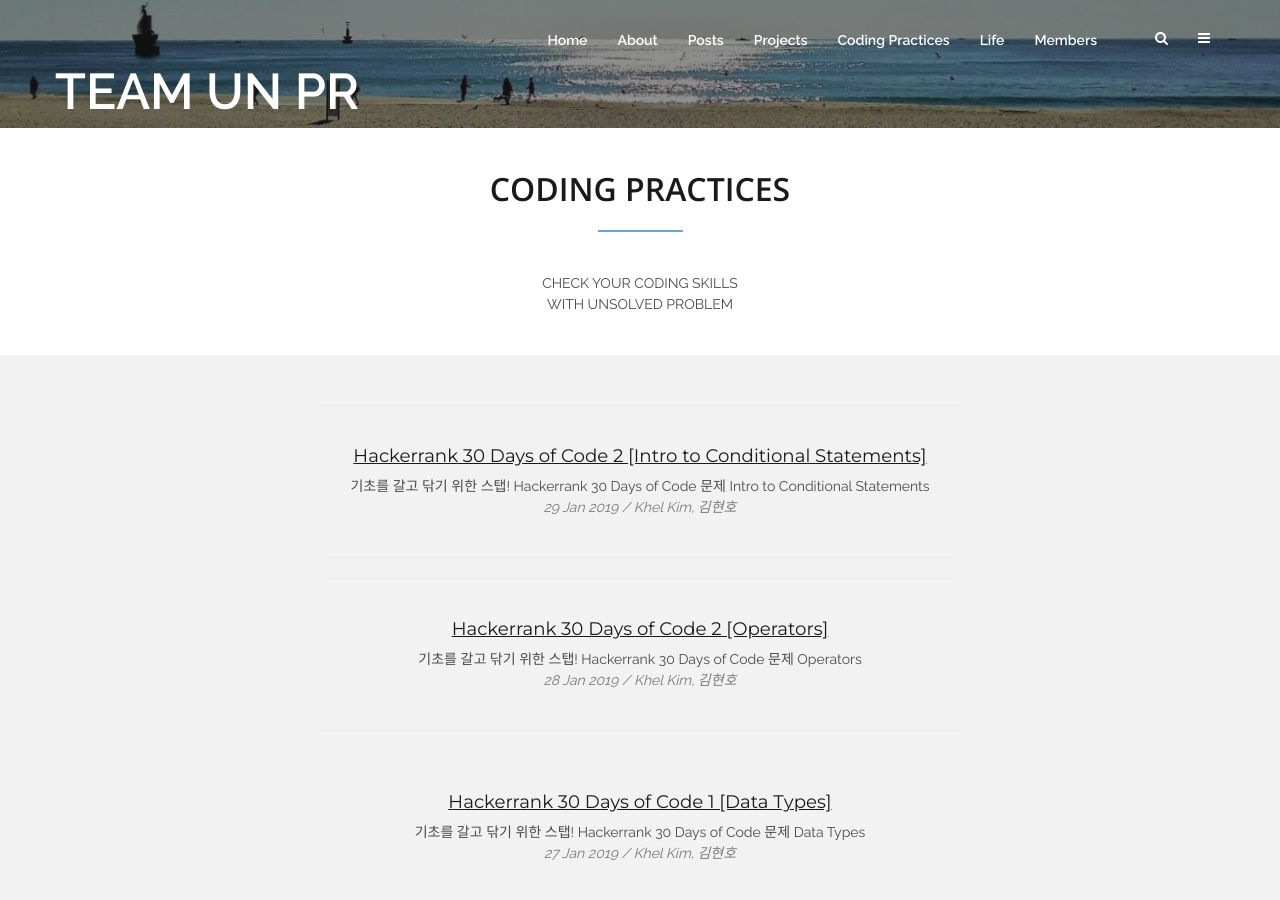
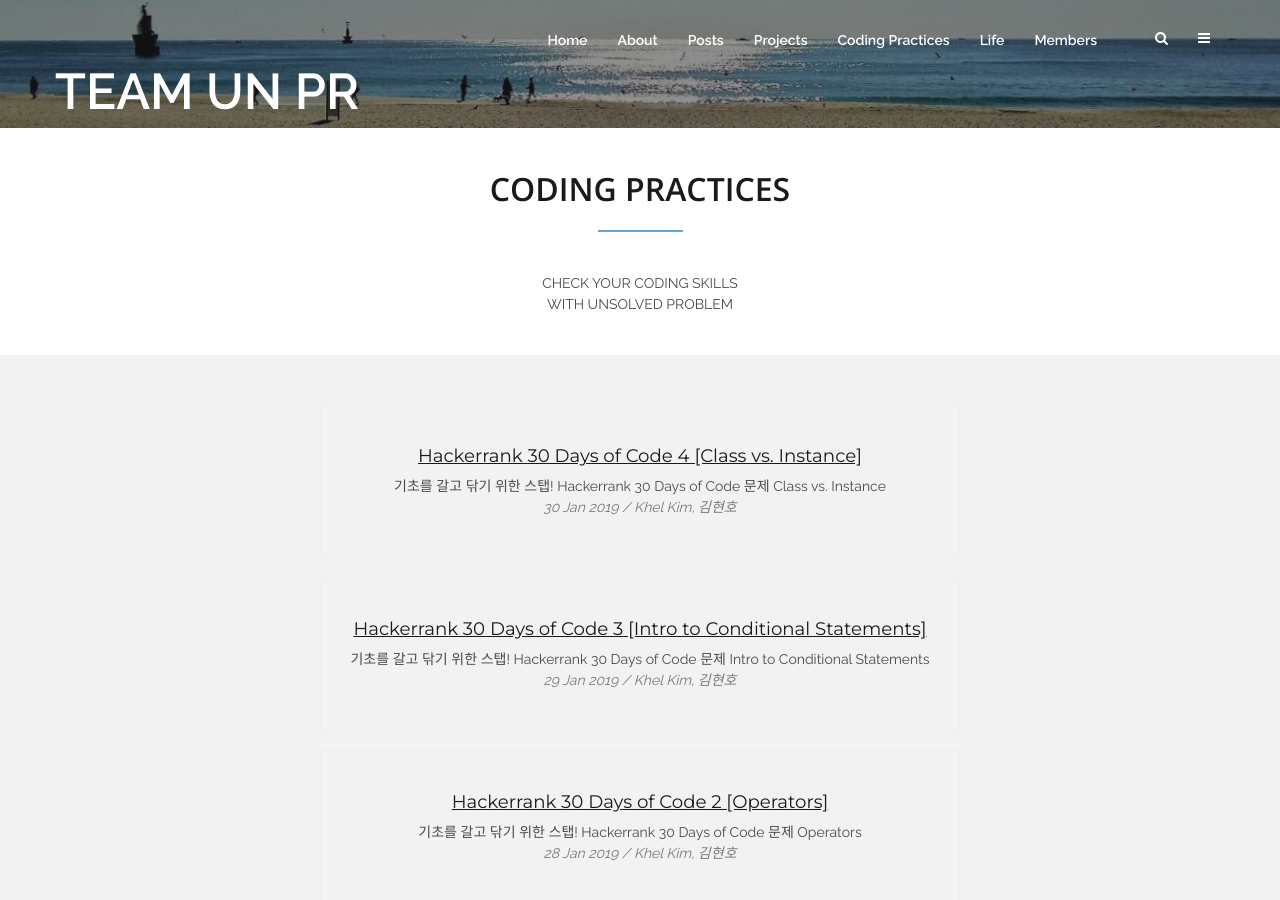
Before and after one commit to unsolvedproblem/unsolvedproblem.github.io, a Jekyll site: the page built from coding_practices.html, in a window 1280 px wide and 900 px high. Built offline with Jekyll 4.4.1, drawn with Linux system fonts in a browser that asks for light colours.

Commit message:
Hackerrank

```diff
--- a/_posts/2019-01-29-Hackerrank0.md
+++ b/_posts/2019-01-29-Hackerrank0.md
@@ -1,6 +1,6 @@
 ---
 layout: post
-title:  "Hackerrank 30 Days of Code 2 [Intro to Conditional Statements]"
+title:  "Hackerrank 30 Days of Code 3 [Intro to Conditional Statements]"
 date:   2019-01-29
 category: code_practice
 tags: coding_practice
--- /dev/null
+++ b/_posts/2019-01-30-Hackerrank0.md
@@ -0,0 +1,39 @@
+---
+layout: post
+title:  "Hackerrank 30 Days of Code 4 [Class vs. Instance]"
+date:   2019-01-30
+category: code_practice
+tags: coding_practice
+author: Khel Kim, 김현호
+comments: true
+---
+
+기초를 갈고 닦기 위한 스탭!
+Hackerrank 30 Days of Code
+문제
+[Class vs. Instance](https://www.hackerrank.com/challenges/30-class-vs-instance/problem)
+
+~~~
+class Person:
+    def __init__(self, initialAge):
+        self.age = initialAge
+        if self.age < 0:
+            print('Age is not valid, setting age to 0.')
+            self.age = 0
+
+    def yearPasses(self):
+        self.age += 1
+
+    def amIOld(self):
+        if self.age < 13:
+            print("You are young.")
+        elif self.age >= 13 and self.age < 18:
+            print("You are a teenager.")
+        else:
+            print("You are old.")
+
+~~~
+
+궁금하신게 있다면 메일 주세요.
+k2h7913@daum.net
+cafehero123@gmail.com
```
